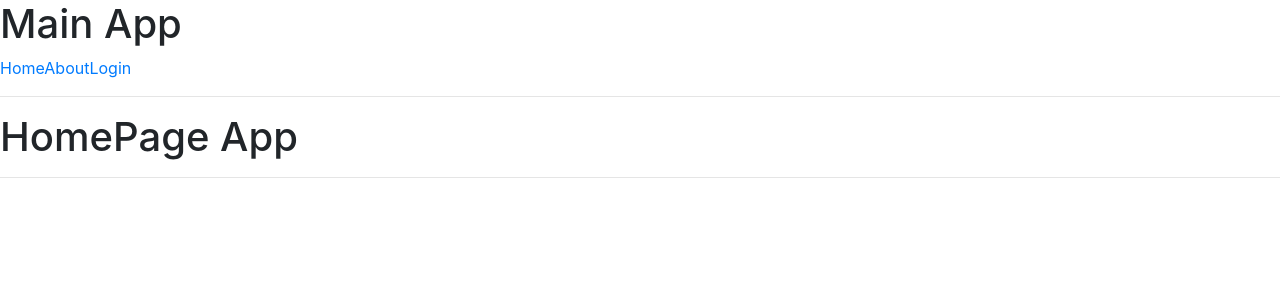
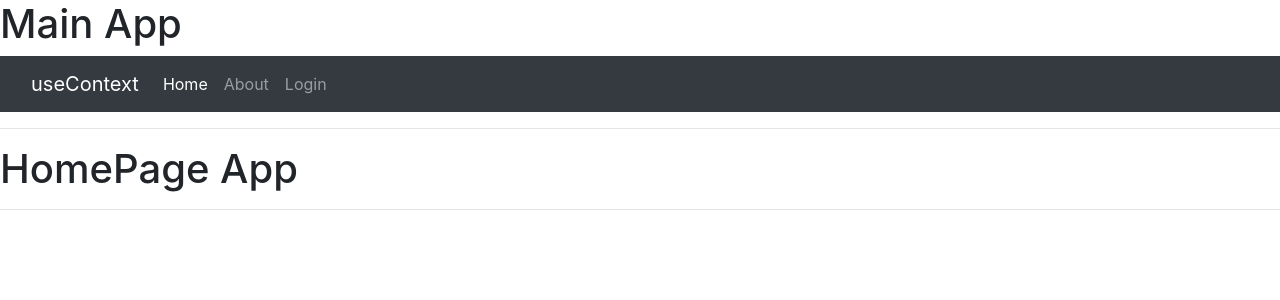
Before and after one commit to jsfc2199/hook-app, a React (Vite) app: page / in a window 1280 px wide. Shown: the top 300 px of the page. Built offline with nearby package versions, Linux system fonts and the light colour scheme.

Commit message:
added nav link

```diff
--- a/src/09-useContext/Main.jsx
+++ b/src/09-useContext/Main.jsx
@@ -1,15 +1,14 @@
-import { Navigate, Route, Routes,Link } from "react-router-dom";
+import { Navigate, Route, Routes } from "react-router-dom";
 import HomePage from "./HomePage";
 import LoginPage from "./LoginPage";
 import AboutPage from "./AboutPage";
+import NavBar from './NavLink';
 
 const MainApp = () => {
   return (
     <>
       <h1>Main App</h1>
-      <Link to = "/">Home</Link>
-      <Link to = "/about">About</Link>
-      <Link to = "/login">Login</Link>
+      <NavBar/>
       <hr />
 
 
--- /dev/null
+++ b/src/09-useContext/NavLink.jsx
@@ -0,0 +1,25 @@
+import { Link, NavLink } from "react-router-dom";
+
+const NavBar = () => {
+  return (
+    <>
+      <nav className="navbar navbar-expand-lg navbar-dark bg-dark rounded-3">
+        <div className="container-fluid">
+          <Link className="navbar-brand" to="/">
+            useContext
+          </Link>
+
+          <div className="collapse navbar-collapse" id="navbarNav">
+            <ul className="navbar-nav">
+              <NavLink className={(args) =>  `nav-link ${args.isActive ? 'active' : ''}`   } to='/'>Home</NavLink>
+              <NavLink className={(args) => `nav-link ${args.isActive ? 'active' : ''}`} to='/about'>About</NavLink>
+              <NavLink className={(args) => `nav-link ${args.isActive ? 'active' : ''}`} to='/login'>Login</NavLink>
+            </ul>
+          </div>
+        </div>
+      </nav>
+    </>
+  );
+};
+
+export default NavBar;
```
